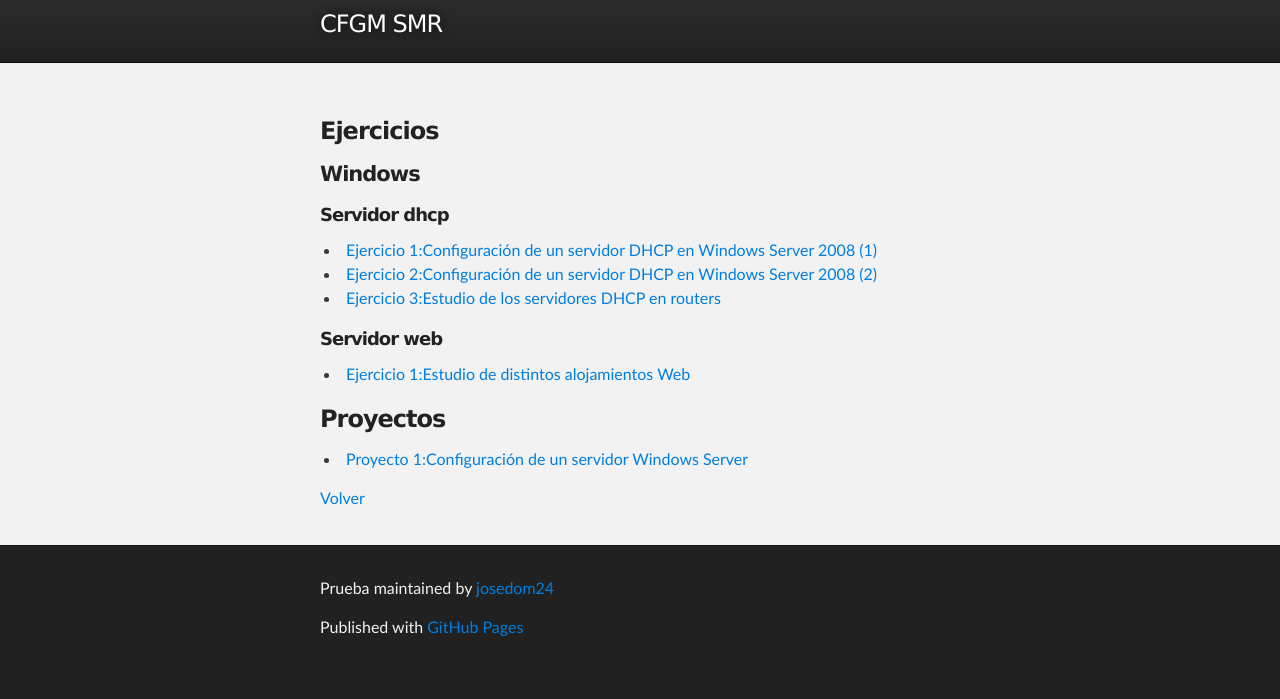
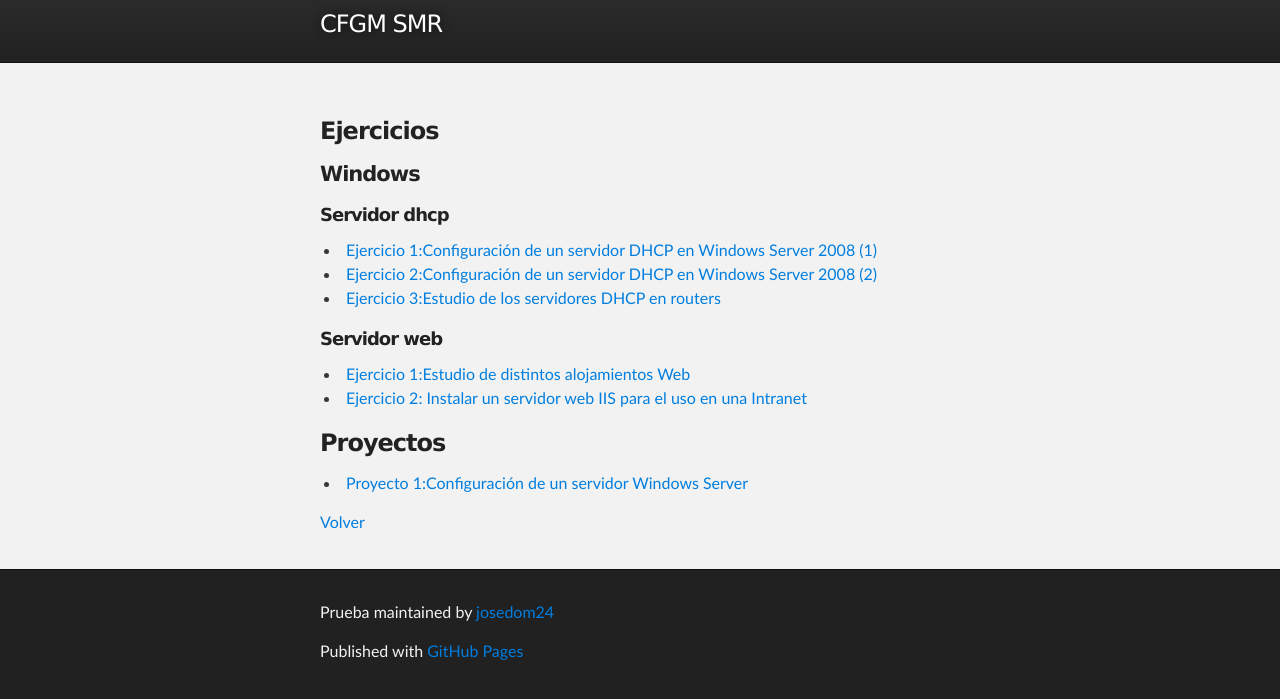
Before and after one commit to josedom24/josedom24.github.io, a Jekyll site: the page built from mod/serviciosgm/index.md, in a window 1280 px wide, cut to the strip 78-777 px from the top of the page. Built offline with Jekyll 4.4.1, drawn with Linux system fonts in a browser that asks for light colours.

Commit message:
Update index.md

```diff
--- a/mod/serviciosgm/index.md
+++ b/mod/serviciosgm/index.md
@@ -17,6 +17,7 @@ tagline: CFGM SMR
 ##### Servidor web
 
 * [Ejercicio 1:Estudio de distintos alojamientos Web](e_web_1)
+* [Ejercicio 2: Instalar un servidor web IIS para el uso en una Intranet](e_web_2)
 
 ### Proyectos
 * [Proyecto 1:Configuración de un servidor Windows Server](proyecto1)
```
